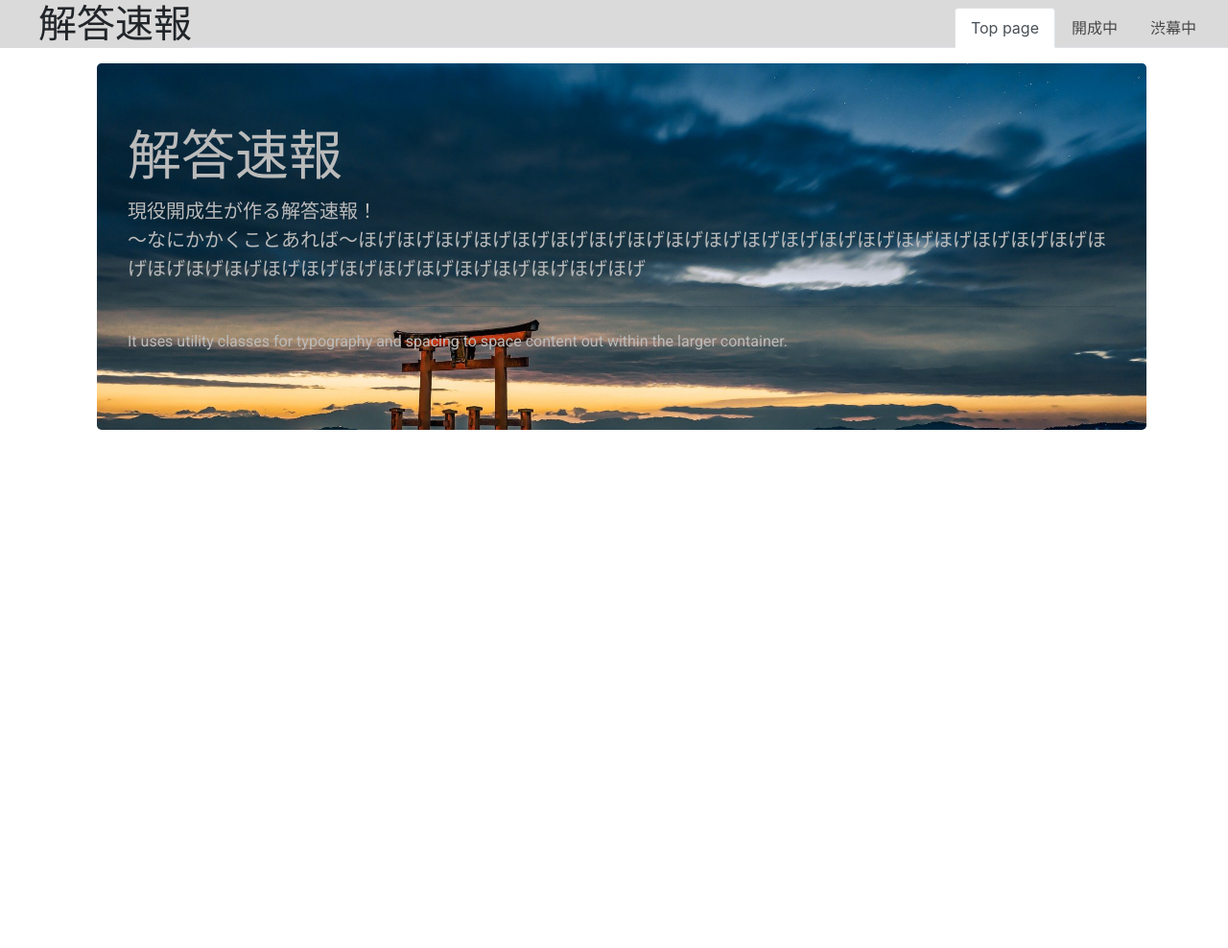
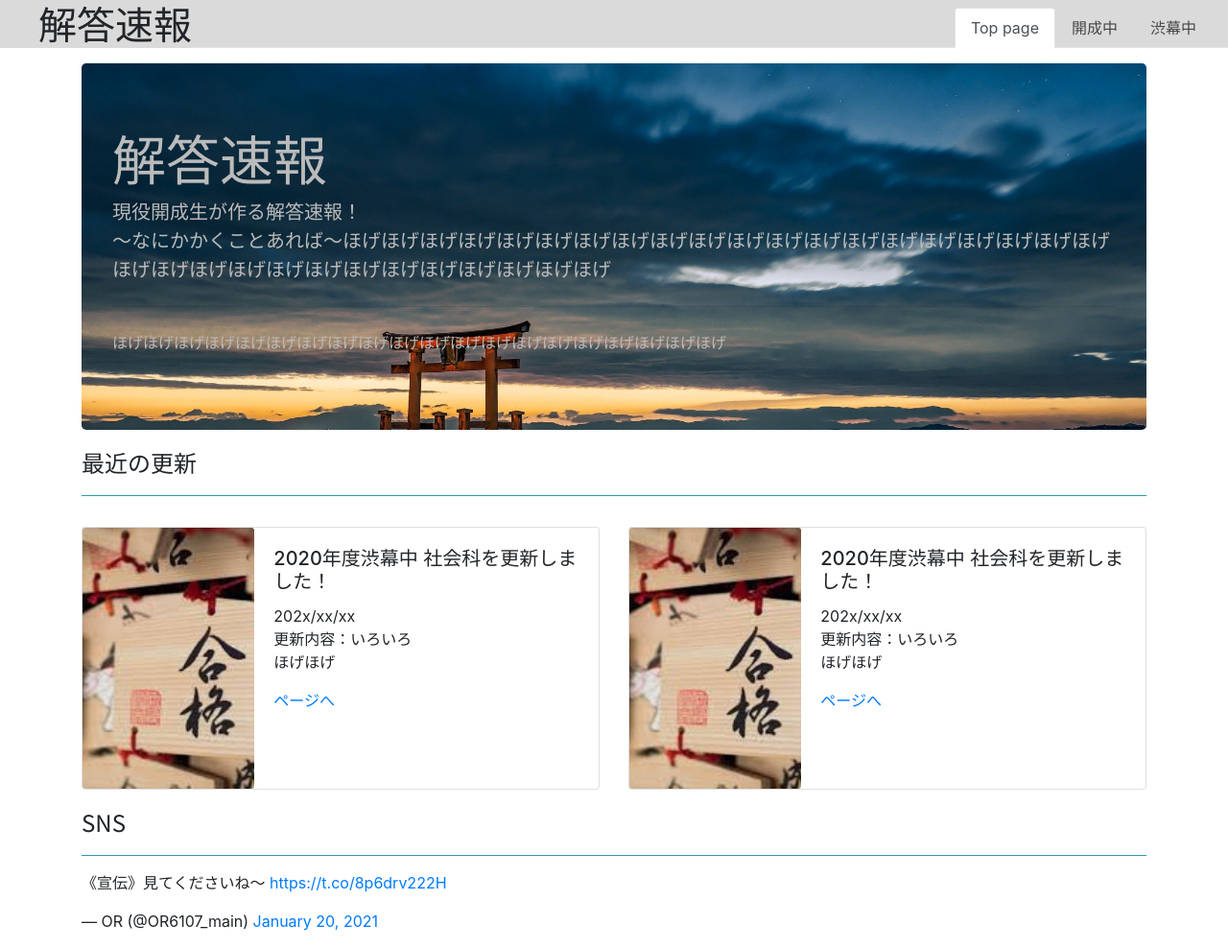
Before and after one commit to Nakano-oeno-oji/kaito-sokuho.github.io, a plain HTML site: page assets/index.html in a window 1280 px wide. Shown: the whole page at 96% size. Before the commit the page ends 800 px from the top, so only its background shows below. Drawn offline with nearby package versions, Linux system fonts and the light colour scheme.

Commit message:
index.html　完成

```diff
--- a/assets/css/style.css
+++ b/assets/css/style.css
@@ -9,12 +9,29 @@
 }
 .head-tx {
     padding: 0em 0em 0em 1em;
-    font-family: 'M PLUS Rounded 1c', sans-serif;
+    font-family: 'Noto Sans JP', sans-serif;
 }
-.jumbotron{
-    margin: 1em 0em 0em 1em;
-    font-family: 'Roboto', sans-serif;
+.jumbotron {
+    margin: 1em 0em 1em 0em;
+    font-family: 'Noto Sans JP', sans-serif;
     background:url(../images/sample.jpg) center no-repeat;
     background-size: cover;
     color: rgb(187, 187, 187);
 }
+.card {
+    margin: 1em 0em 1em 0em;
+}
+.honbun {
+    font-family: 'Noto Sans JP', sans-serif;
+    font-size: 1.5em;
+}
+.line {
+    border-width: 0.1em;
+    border-color: #2e99a9;
+    margin: 30px o;
+}
+.card-img {
+    width: 100%;
+    height: 17em;
+    object-fit: cover;
+}
--- a/assets/index.html
+++ b/assets/index.html
@@ -15,12 +15,13 @@
         <link rel="stylesheet" href="css/style.css">
 
         <link rel="preconnect" href="https://fonts.gstatic.com">
-        <link href="https://fonts.googleapis.com/css2?family=M+PLUS+Rounded+1c&family=Roboto&display=swap" rel="stylesheet">
+        <link href="https://fonts.googleapis.com/css2?family=M+PLUS+Rounded+1c&family=Noto+Sans+JP&family=Roboto&display=swap" rel="stylesheet">
+
     </head>
 
     <body>
         <div>
-        <header class="head sticky-top">
+        <header class="sticky-top head">
             <h1 class="float-left head-tx">解答速報</h1>
             <ul class="nav justify-content-end nav-tabs">
                 <li class="nav-item">
@@ -44,8 +45,54 @@
                     ～なにかかくことあれば～ほげほげほげほげほげほげほげほげほげほげほげほげほげほげほげほげほげほげほげほげほげほげほげほげほげほげほげほげほげほげほげほげほげ
                 </p>
                 <hr class="my-4">
-                <p>It uses utility classes for typography and spacing to space content out within the larger container.</p>
-              </div>
+                <p>ほげほげほげほげほげほげほげほげほげほげほげほげほげほげほげほげほげほげほげほげ</p>
+            </div>
+
+            <p class="honbun">最近の更新</p>
+            <hr class="line">
+
+            <div class="card-deck">
+                <div class="card mb-3" style="max-width: 540px;">
+                    <div class="row no-gutters">
+                    <div class="col-md-4">
+                        <img src="../assets/images/Nyushi.jpg" class="card-img" alt="...">
+                    </div>
+                    <div class="col-md-8">
+                        <div class="card-body">
+                        <h5 class="card-title">2020年度渋幕中 社会科を更新しました！</h5>
+                        <p class="card-text">
+                            202x/xx/xx<br>
+                            更新内容：いろいろ<br>
+                            ほげほげ
+                        </p>
+                        <a href="#" class="card-link">ページへ</a>
+                        </div>
+                    </div>
+                    </div>
+                </div>
+                <div class="card mb-3" style="max-width: 540px;">
+                    <div class="row no-gutters">
+                    <div class="col-md-4">
+                    <img src="../assets/images/Nyushi.jpg" class="card-img" alt="...">
+                    </div>
+                    <div class="col-md-8">
+                        <div class="card-body">
+                        <h5 class="card-title">2020年度渋幕中 社会科を更新しました！</h5>
+                        <p class="card-text">
+                            202x/xx/xx<br>
+                            更新内容：いろいろ<br>
+                            ほげほげ
+                        </p>
+                        <a href="#" class="card-link">ページへ</a>
+                        </div>
+                    </div>
+                    </div>
+                </div>
+            </div>
+
+              <p class="honbun">SNS</p>
+              <hr class="line">
+              <blockquote class="twitter-tweet"><p lang="ja" dir="ltr">《宣伝》見てくださいね～ <a href="https://t.co/8p6drv222H">https://t.co/8p6drv222H</a></p>&mdash; OR (@OR6107_main) <a href="https://twitter.com/OR6107_main/status/1351976301343645696?ref_src=twsrc%5Etfw">January 20, 2021</a></blockquote> <script async src="https://platform.twitter.com/widgets.js" charset="utf-8"></script>
         </div>
 
 
```
Also changed, not shown: assets/images/Nyushi.jpg (added).
